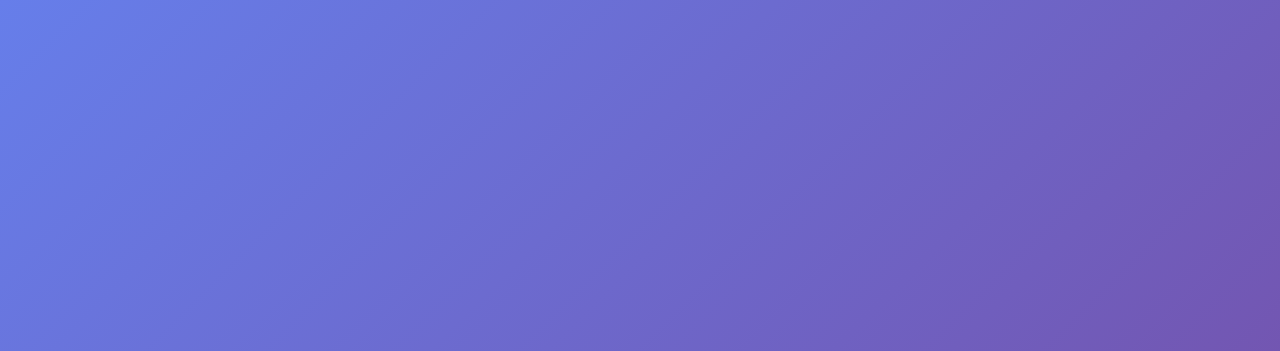
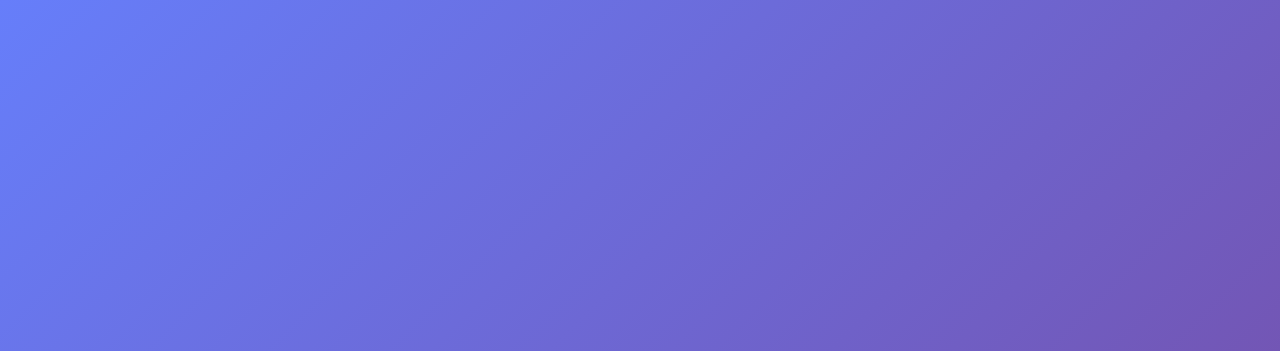
Before and after one commit to woodsoilwhen/gears-vault, a plain HTML site: page page/index.html in a window 1280 px wide. Shown: the top 351 px of the page. Drawn offline with Linux system fonts and the light colour scheme.

Commit message:
style(page): 修改页面渐变背景色的紫色系色值
仅调整了背景渐变的起始颜色代码，优化视觉配色效果

```diff
--- a/page/index.html
+++ b/page/index.html
@@ -16,7 +16,7 @@
       justify-content: center;
       align-items: center;
       min-height: 100vh;
-      background: linear-gradient(135deg, #667eea, #764ba2);
+      background: linear-gradient(135deg, #667efa, #764ba2);
       font-family: 'Segoe UI', Tahoma, Geneva, Verdana, sans-serif;
     }
 
```
